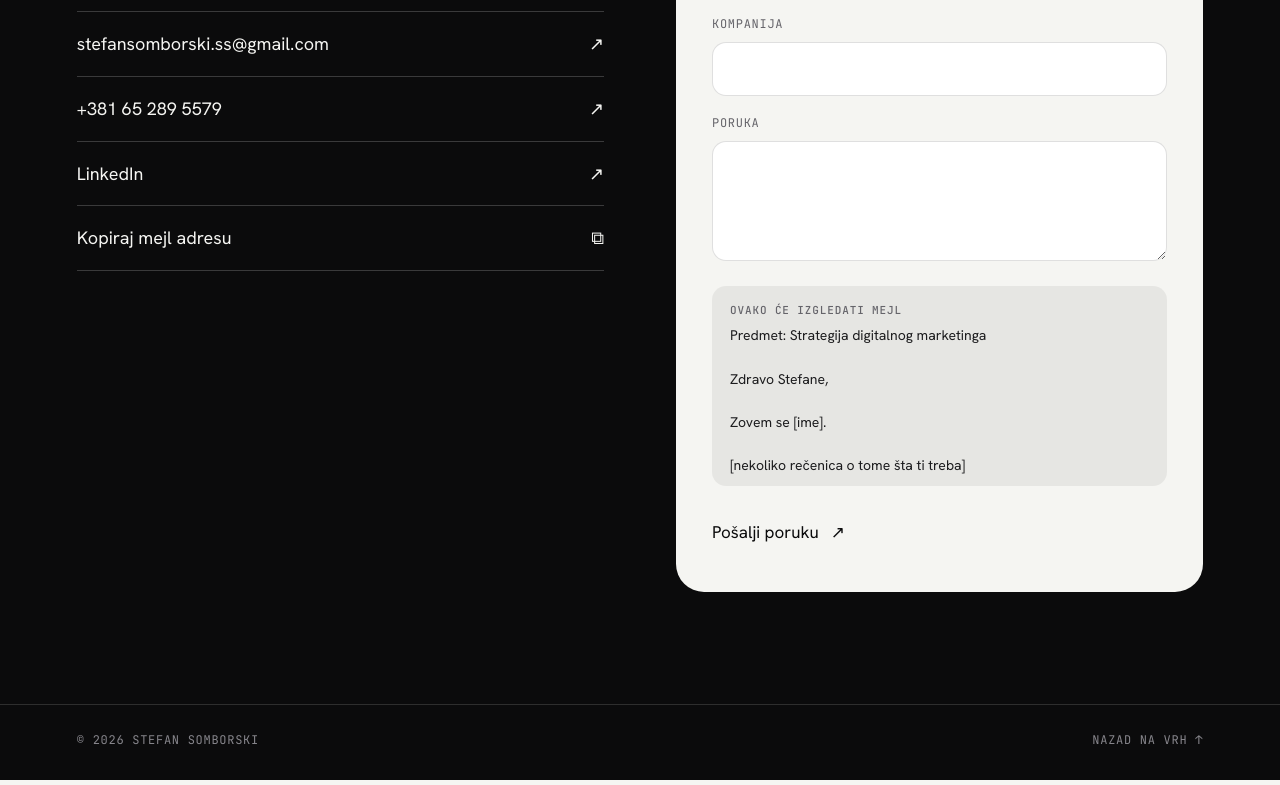
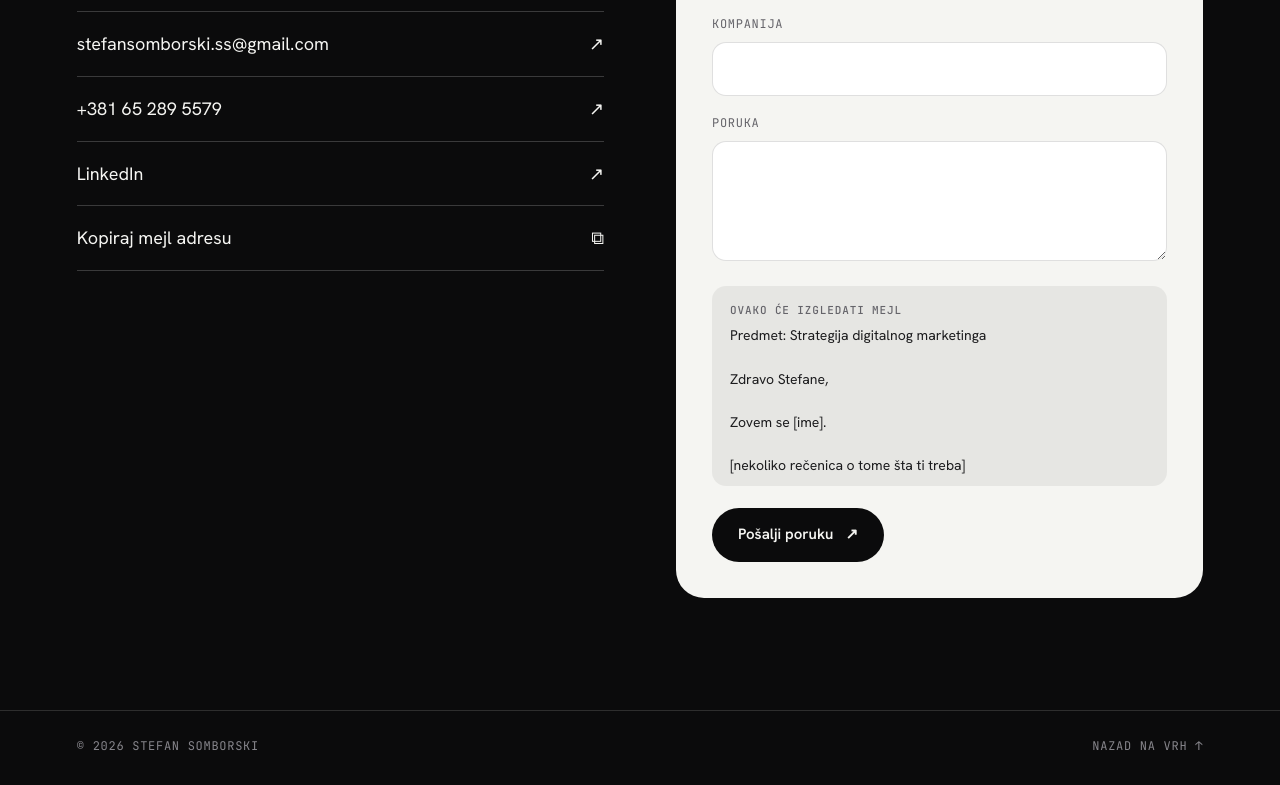
Before and after one commit to stefansomborskiss-bot/Portfolio, a plain HTML site: page index.html in a window 1280 px wide. Shown: the part 10715-11500 px from the top of the page. Drawn offline with nearby package versions, Linux system fonts and the light colour scheme.

Commit message:
Add files via upload

```diff
--- a/style.css
+++ b/style.css
@@ -29,6 +29,8 @@ a{color:inherit;text-decoration:none}
 .btn.ghost:hover{background:var(--ink);color:var(--paper)}
 .btn.sm{padding:10px 20px;min-height:44px;font-size:14px}
 .btn:disabled{opacity:.55;cursor:default;transform:none!important}
+.site button.btn{background:var(--ink);color:var(--paper);padding:15px 26px;font-weight:600;font-size:15px}
+.site button.btn:hover{background:var(--accent)}
 
 /* hero */
 .hero{display:grid;grid-template-columns:1.4fr .8fr;gap:72px;align-items:center;padding-top:72px;padding-bottom:64px}
```
